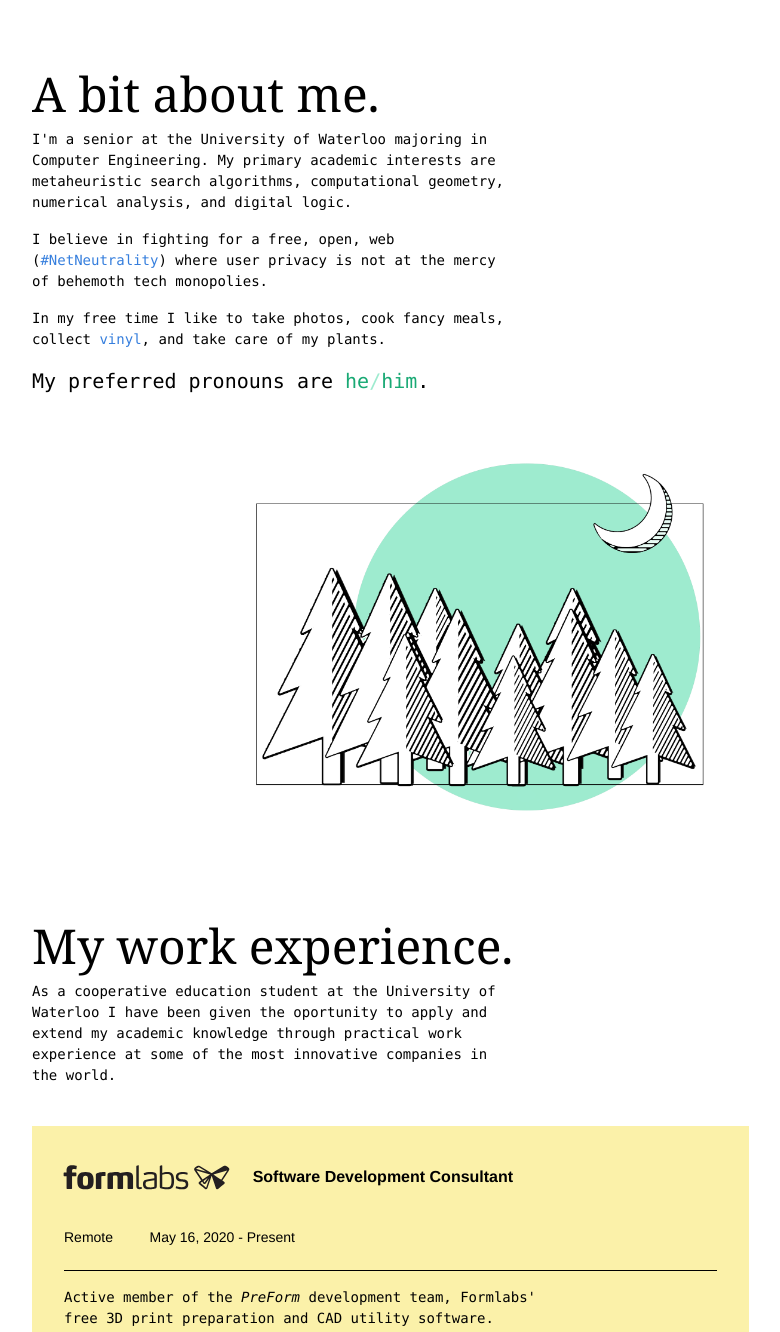
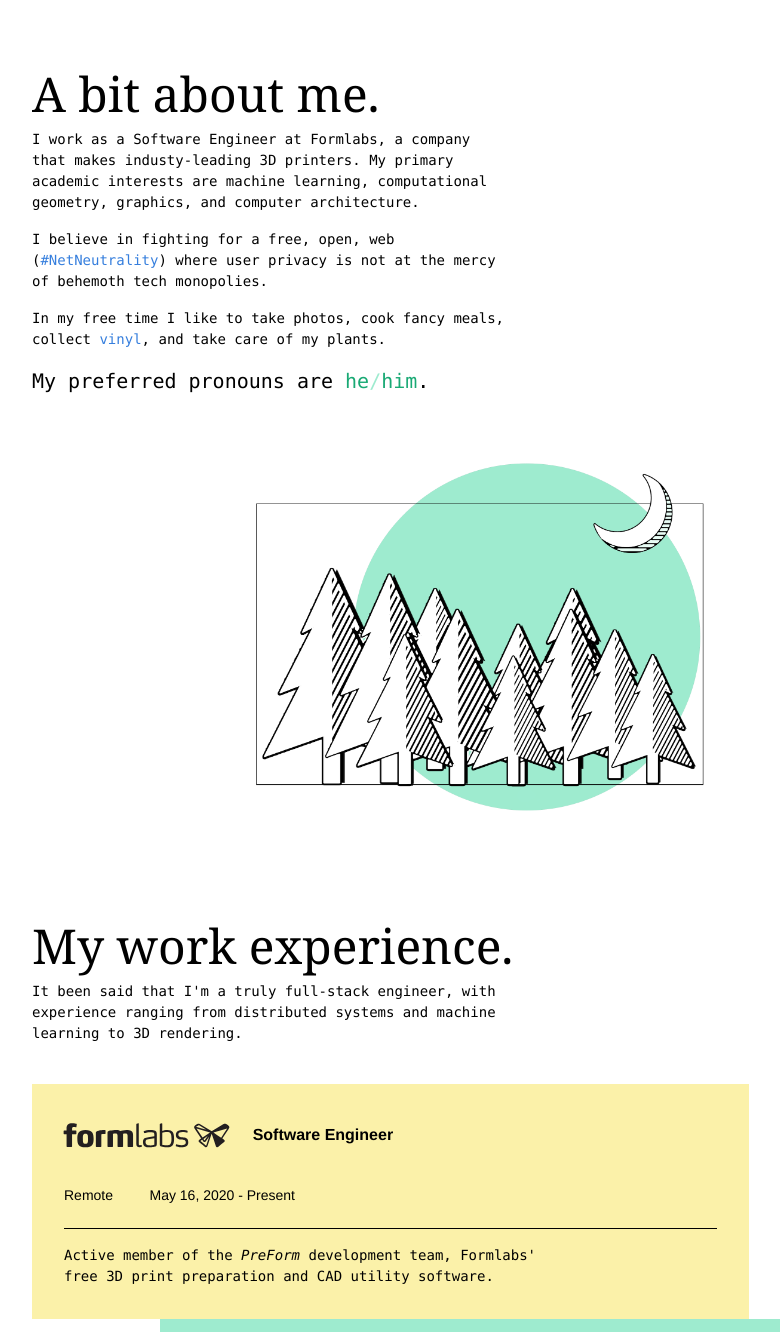
Before and after one commit to MatthewNielsen27/site, a website: page index.html in a window 1280 px wide. Shown: the part 600-1932 px from the top of the page, without its empty margins (160-940 px from the left). Drawn offline with Linux system fonts and the light colour scheme.

Commit message:
update copy since I'm no longer a student...

```diff
--- a/index.html
+++ b/index.html
@@ -25,9 +25,9 @@
                 <h2 class="f2 fw4 f1-ns b mb0 athelas" id="About">A bit about me.</h2>
 
                 <code class="f6 db lh-copy mt2 measure-wide">
-                    I'm a senior at the University of Waterloo majoring in
-                    Computer Engineering. My primary academic interests are metaheuristic search
-                    algorithms, computational geometry, numerical analysis, and digital logic.
+                    I work as a Software Engineer at Formlabs, a company that makes industy-leading 3D printers.
+                    My primary academic interests are machine learning, computational geometry, graphics, and
+                    computer architecture.
                 </code>
 
                 <code class="f6 db lh-copy mt3 measure-wide">
@@ -56,9 +56,8 @@
                     <h2 class="f2 fw4 f1-ns b mb0 athelas">My work experience.</h2>
 
                     <code class="f6 db lh-copy mt2 measure-wide">
-                        As a cooperative education student at the University of Waterloo I have been given the oportunity to
-                        apply and extend my academic knowledge through practical work experience at some of the most innovative
-                        companies in the world.
+                        It been said that I'm a truly full-stack engineer, with experience ranging from distributed systems and
+                        machine learning to 3D rendering.
                     </code>
                 </div>
 
@@ -70,7 +69,7 @@
                         <div class="mw-100 w-80-ns bg-light-yellow mt2-ns">
                             <div class="flex flew-wrap items-center pt3 pl3 pl2-ns">
                                 <img src="img/fl_logo.svg" class="dib w-40 w-30-ns" alt="Formlabs logo">
-                                <b class="dib w-60 w-80-ns">Software Development Consultant</b>
+                                <b class="dib w-60 w-80-ns">Software Engineer</b>
                             </div>
                             <div class="ph4 pb4">
                                 <blockquote class="ph0 pb2 mb3 bb mh0 mt0">
@@ -116,7 +115,7 @@
                                 </blockquote>
                                 <code class="f6 db lh-copy measure-wide">
                                     Developed computational geometry algorithms in modern C++ to reconstruct broken 3D meshes. Excercised my
-                                    meta-programming skills to architect a system responsible for generating thousands of lines of modern C++ classes.
+                                    meta-programming skills to architect a system responsible for generating thousands of lines of C++ classes.
                                     Wrote a laser path generation tool in Python to aid the materials development team in validating new materials.
                                 </code>
                             </div>
```
